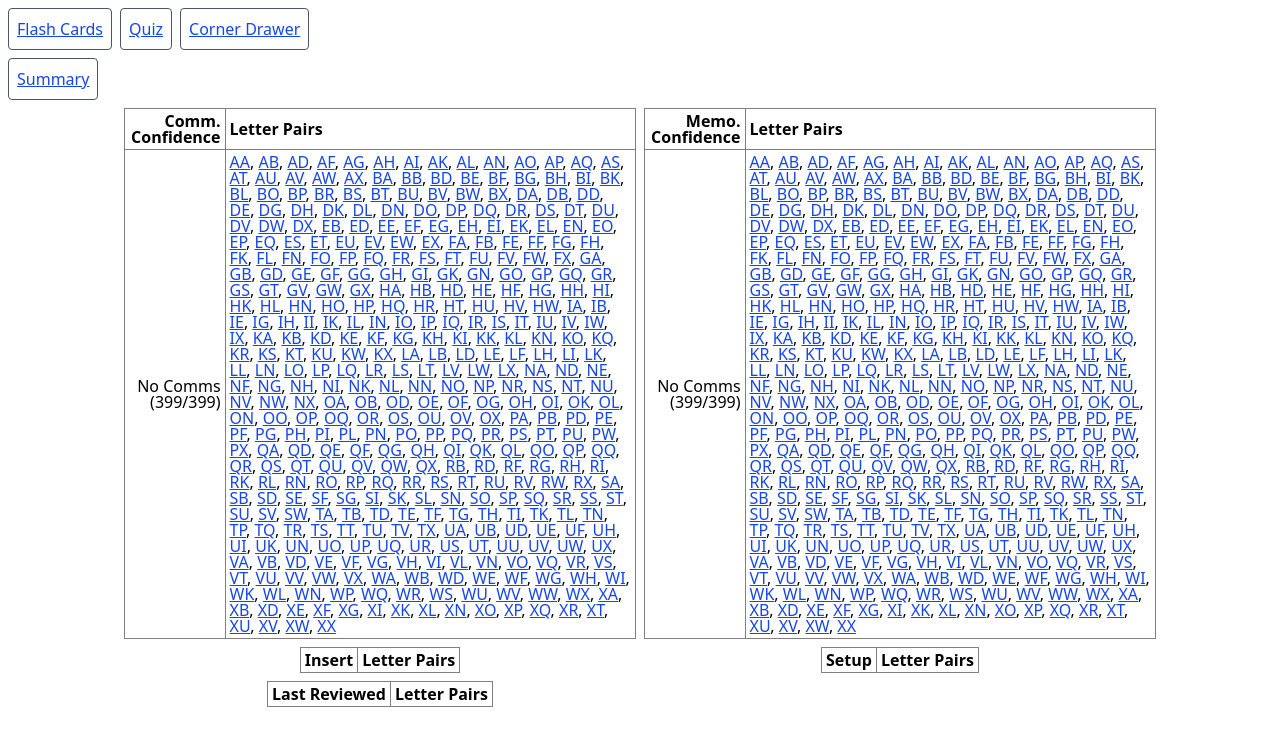
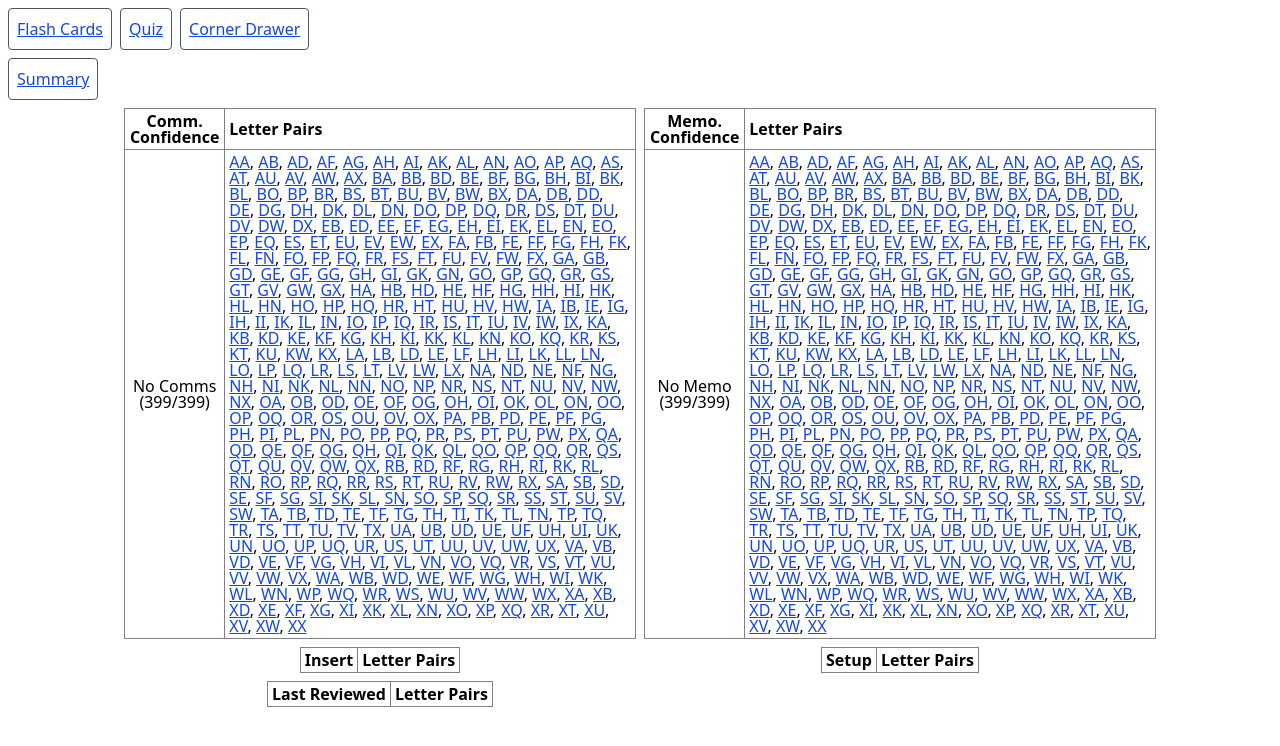
Before and after one commit to nick-ng/bld, a SvelteKit app: page /flash-cards/summary in a window 1280 px wide. Shown: the top 746 px of the page. Built offline with nearby package versions, Linux system fonts and the light colour scheme.

Commit message:
feat: change format of summary page

```diff
--- a/src/routes/flash-cards/summary/+page.svelte
+++ b/src/routes/flash-cards/summary/+page.svelte
@@ -145,15 +145,16 @@
 		<table class="block summary-tables lg:max-w-lg">
 			<thead>
 				<tr>
-					<th class="text-right">Comm. Confidence</th>
+					<th class="text-center">Comm. Confidence</th>
 					<th class="text-left">Letter Pairs</th>
 				</tr>
 			</thead>
 			<tbody>
 				{#if summary.missingComms.length > 0}
 					<tr>
-						<td class="text-right">
-							No Comms ({summary.missingComms.length}/{summary.total})
+						<td class="text-center">
+							<div>No Comms</div>
+							<div>({summary.missingComms.length}/{summary.total})</div>
 						</td>
 						<td>
 							{#each summary.missingComms.toSorted() as letterPair, i (letterPair)}
@@ -168,9 +169,9 @@
 					.toSorted((a, b) => parseInt(a) - parseInt(b))
 					.map((a) => parseInt(a)) as confidence (confidence)}
 					<tr>
-						<td class="text-right"
-							><span class="font-bold">{confidence}</span> ({summary.commConfidences[confidence]
-								.length}/{summary.total})</td
+						<td class="text-center"
+							><div>{confidence}</div>
+							<div>({summary.commConfidences[confidence].length}/{summary.total})</div></td
 						>
 						<td>
 							{#each summary.commConfidences[confidence].toSorted() as letterPair, i (letterPair)}
@@ -186,15 +187,16 @@
 		<table class="block summary-tables lg:max-w-lg">
 			<thead>
 				<tr>
-					<th class="text-right">Memo. Confidence</th>
+					<th class="text-center">Memo. Confidence</th>
 					<th class="text-left">Letter Pairs</th>
 				</tr>
 			</thead>
 			<tbody>
 				{#if summary.missingMemos.length > 0}
 					<tr>
-						<td class="text-right">
-							No Comms ({summary.missingMemos.length}/{summary.total})
+						<td class="text-center">
+							<div>No Memo</div>
+							<div>({summary.missingMemos.length}/{summary.total})</div>
 						</td>
 						<td>
 							{#each summary.missingMemos.toSorted() as letterPair, i (letterPair)}
@@ -209,9 +211,9 @@
 					.toSorted((a, b) => parseInt(a) - parseInt(b))
 					.map((a) => parseInt(a)) as confidence (confidence)}
 					<tr>
-						<td class="text-right"
-							><span class="font-bold">{confidence}</span> ({summary.memoConfidences[confidence]
-								.length}/{summary.total})</td
+						<td class="text-center"
+							><div>{confidence}</div>
+							<div>({summary.memoConfidences[confidence].length}/{summary.total})</div></td
 						>
 						<td>
 							{#each summary.memoConfidences[confidence].toSorted() as letterPair, i (letterPair)}
```
